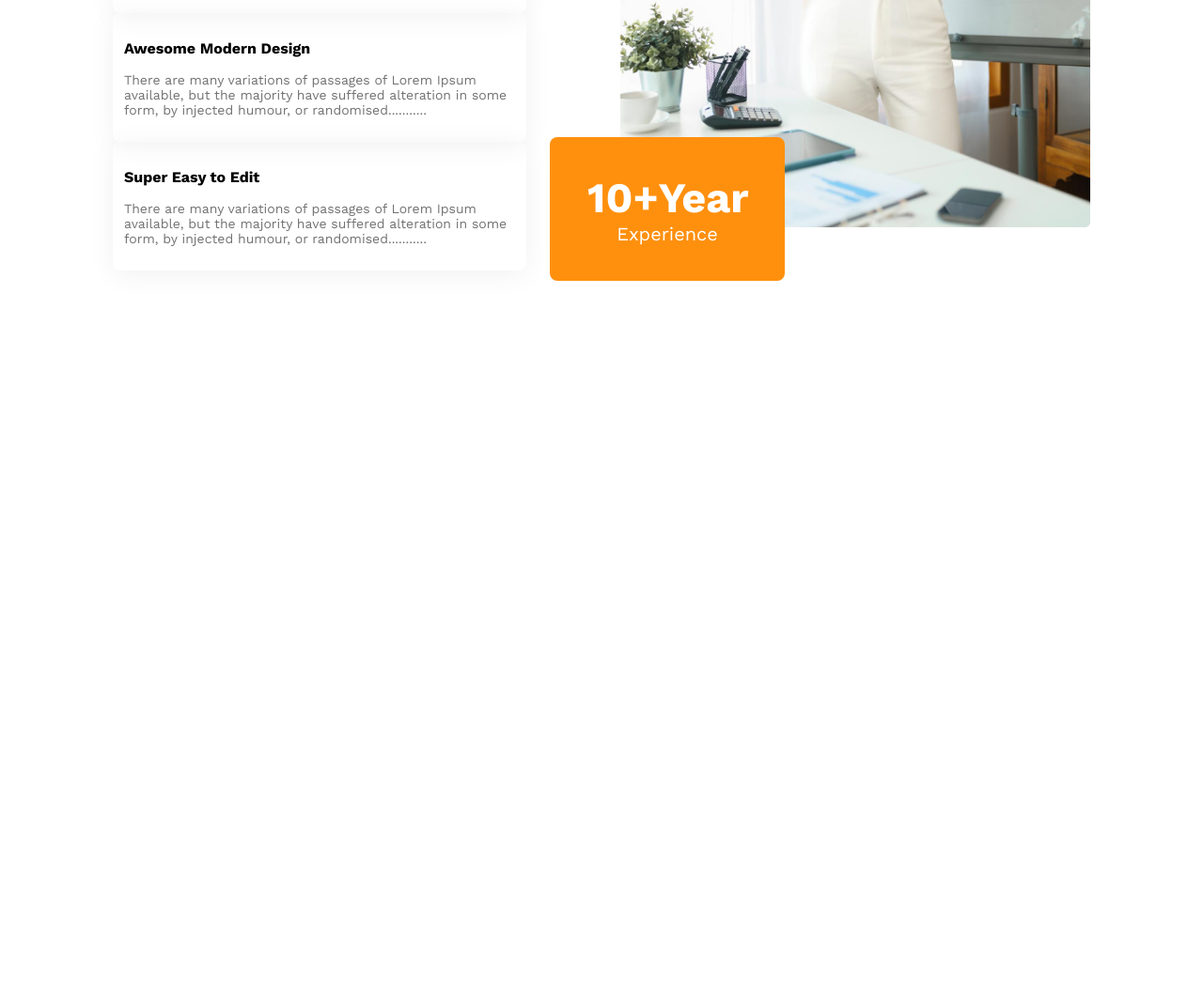
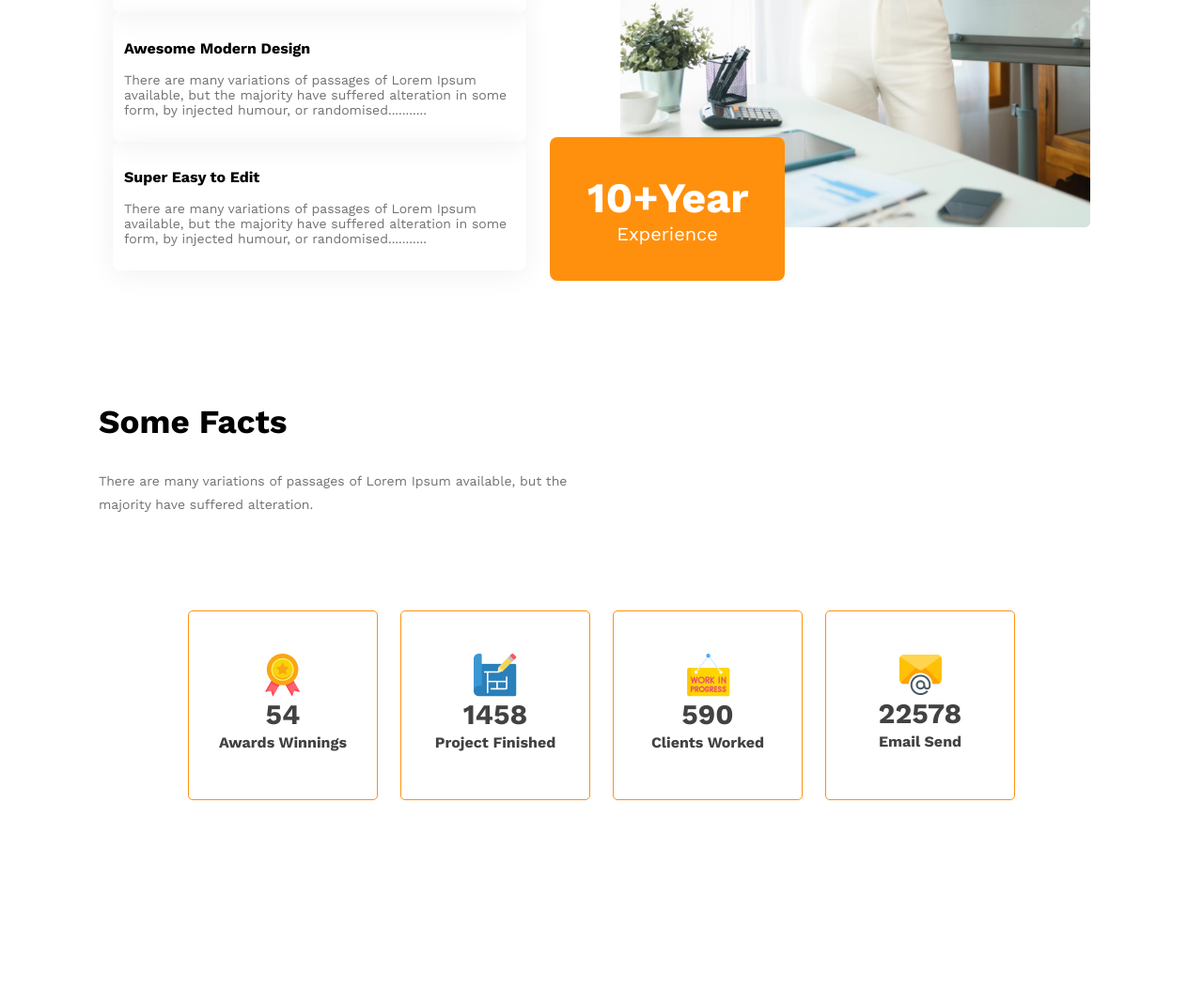
Before and after one commit to RajuAhmed0/Architect-web, a plain HTML site: page index.html in a window 1280 px wide. Shown: the part 2359-3411 px from the top of the page at 94% size. Before the commit the page ends 2758 px from the top, so only its background shows below. Drawn offline with nearby package versions, Linux system fonts and the light colour scheme.

Commit message:
Some Facts complate

```diff
--- a/Styles/style.css
+++ b/Styles/style.css
@@ -125,12 +125,13 @@ nav a {
 }
 
 /* love & enjoy section style */
-.love-and-enjoy{
+.love-and-enjoy {
     display: flex;
     margin-top: 100px;
     margin-inline: 120px;
     gap: 100px;
 }
+
 .love-style {
     width: 500px;
 }
@@ -141,7 +142,8 @@ nav a {
     font-size: 30px;
     font-weight: 700;
 }
-.love-style p{
+
+.love-style p {
     font-size: 14px;
     color: #727272;
 }
@@ -153,17 +155,21 @@ nav a {
     padding: 12px;
     /* margin-bottom: 10px; */
 }
-.card h3{
+
+.card h3 {
     font-size: 16px;
 }
-.card p{
+
+.card p {
     font-size: 14px;
     color: #727272;
 }
-.architect-img-style img{
+
+.architect-img-style img {
     height: 700px;
     width: 500px;
 }
+
 .relative {
     position: relative;
     right: 75px;
@@ -176,16 +182,71 @@ nav a {
     text-align: center;
     width: 170px;
 }
-.relative h1{
+
+.relative h1 {
     margin: 0;
     font-size: 45px;
 }
-.relative p{
+
+.relative p {
     color: #FFF;
     font-size: 20px;
     margin: 0;
 }
 
+/* Some Facts desing */
+.some-facts {
+    margin-bottom: 100px;
+    padding-left: 105px;
+}
+
+.some-facts h1 {
+    font-size: 35px;
+}
+
+.some-facts p {
+    font-size: 14px;
+    width: 500px;
+    color: #727272;
+    line-height: 25px;
+}
+
+.box-desing {
+    display: flex;
+    justify-content: space-between;
+    padding-inline: 200px;
+}
+
+.box {
+    border: 1px solid #FF900E;
+    border-radius: 5px;
+    width: 200px;
+    height: 200px;
+    display: flex;
+    justify-content: center;
+    align-items: center;
+    margin-bottom: 200px;
+}
+
+.box div {
+    text-align: center;
+
+}
+
+.box h1,.box h3 {
+    margin-block: 0;
+    line-height: 30px;
+}
+
+.box h1 {
+    font-size: 30px;
+    color: #424242;
+}
+
+.box h3 {
+    font-size: 16px;
+    color: #424242;
+}
 
 
 /* style for mobail device */
@@ -232,32 +293,58 @@ nav a {
     .features-section-img {
         grid-template-columns: 1fr;
     }
+
     /* love & enjoy section style */
 
-    .love-and-enjoy{
+    .love-and-enjoy {
         flex-direction: column;
         margin-inline: 10px;
 
     }
+
     .love-style {
         width: 400px;
     }
-    .relative{
+
+    .relative {
         position: unset;
         width: 76vw;
         margin-top: 30px;
     }
-    .architect-img-style img{
-        height:100%;
+
+    .architect-img-style img {
+        height: 100%;
         width: 100%;
+    }
+
+    /* Some Facts desing */
+    .some-facts {
+        padding-left: 0;
+        text-align: center;
+    }
+
+    .some-facts p {
+        width: 400px;
+    }
+
+    .box-desing {
+        flex-direction: column;
+        padding-inline: 0px;
+        align-items: center;
+
+    }
+    .box {
+        width: 95%;
+        margin-bottom: 10px;
+    }
 
 }
 
 
 /* style for madiaum device */
 @media screen and (min-width: 576px) and (max-width: 768px) {
-    /* .banner-d div img{
+    .banner-d div img {
         width: 100%;
         height: 100%;
-    }  */
+    }
 }
--- a/index.html
+++ b/index.html
@@ -86,6 +86,54 @@
                 </div>
             </div>
         </section>
+        <section >
+            <!-- Some Facts desing -->
+          <div>
+            <div class="some-facts">
+                <h1>Some Facts</h1>
+                <p>There are many variations of passages of Lorem Ipsum available, but the majority have suffered alteration.</p>
+            </div>
+          </div>
+
+          <div class="box-desing">
+
+          <div class="box">
+            <div>
+                <img src="images/icons/ribon.png" alt="">
+                <h1>54</h1>
+                <h3>Awards Winnings</h3>
+            </div>
+          </div>
+
+          <div class="box">
+            <div>
+                <img src="images/icons/projects.png" alt="">
+                <h1>1458</h1>
+                <h3>Project Finished</h3>
+            </div>
+          </div>
+
+          <div class="box">
+            <div>
+                <img src="images/icons/customers.png" alt="">
+                <h1>590</h1>
+                <h3>Clients Worked</h3>
+            </div>
+          </div>
+
+          <div class="box">
+            <div>
+                <img src="images/icons/email.png" alt="">
+                <h1>22578</h1>
+                <h3>Email Send</h3>
+            </div>
+          </div>
+          </div>
+
+
+
+
+        </section>
 
     </main>
     <footer>
```
